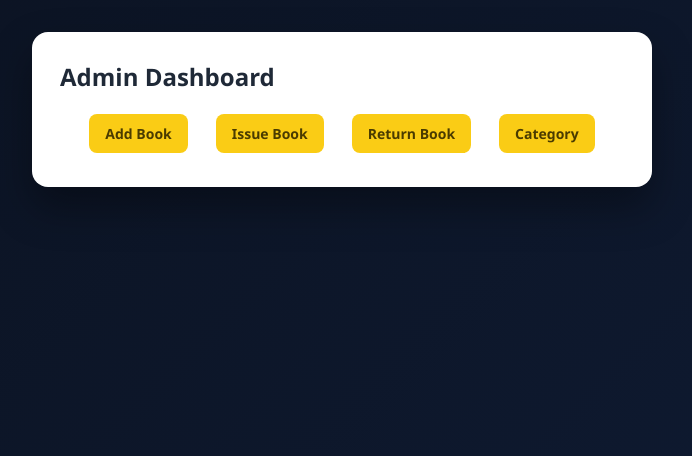
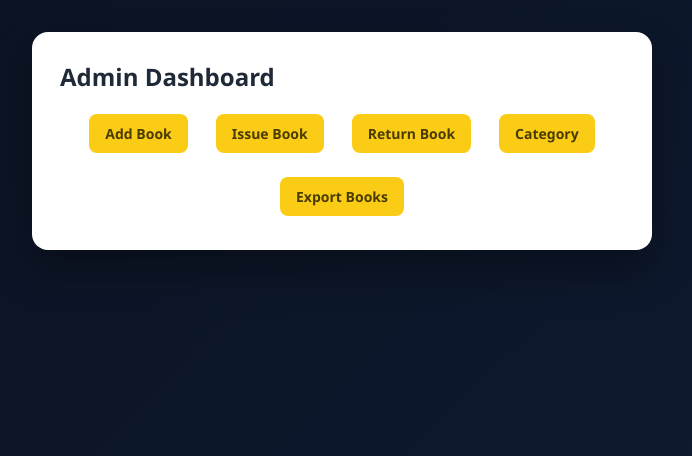
Before and after one commit to thanushri8950/BookHive-PBL-DSA, a Flask app: page /admin in a window 1280 px wide. Shown: the part 163-619 px from the top of the page, without its empty margins (298-990 px from the left). Run offline with Flask 3, Linux system fonts and the light colour scheme; the visitor is signed in with stand-in values (Sample User, id 1).

Commit message:
Update admin.html

```diff
--- a/templates/admin.html
+++ b/templates/admin.html
@@ -9,6 +9,8 @@
     <a href="/admin/issue">Issue Book</a>
     <a href="/admin/return">Return Book</a>
     <a href="/category">Category</a>
+    <a href="/admin/export" class="btn">Export Books</a>
+
 </div>
 
 </div>
```
